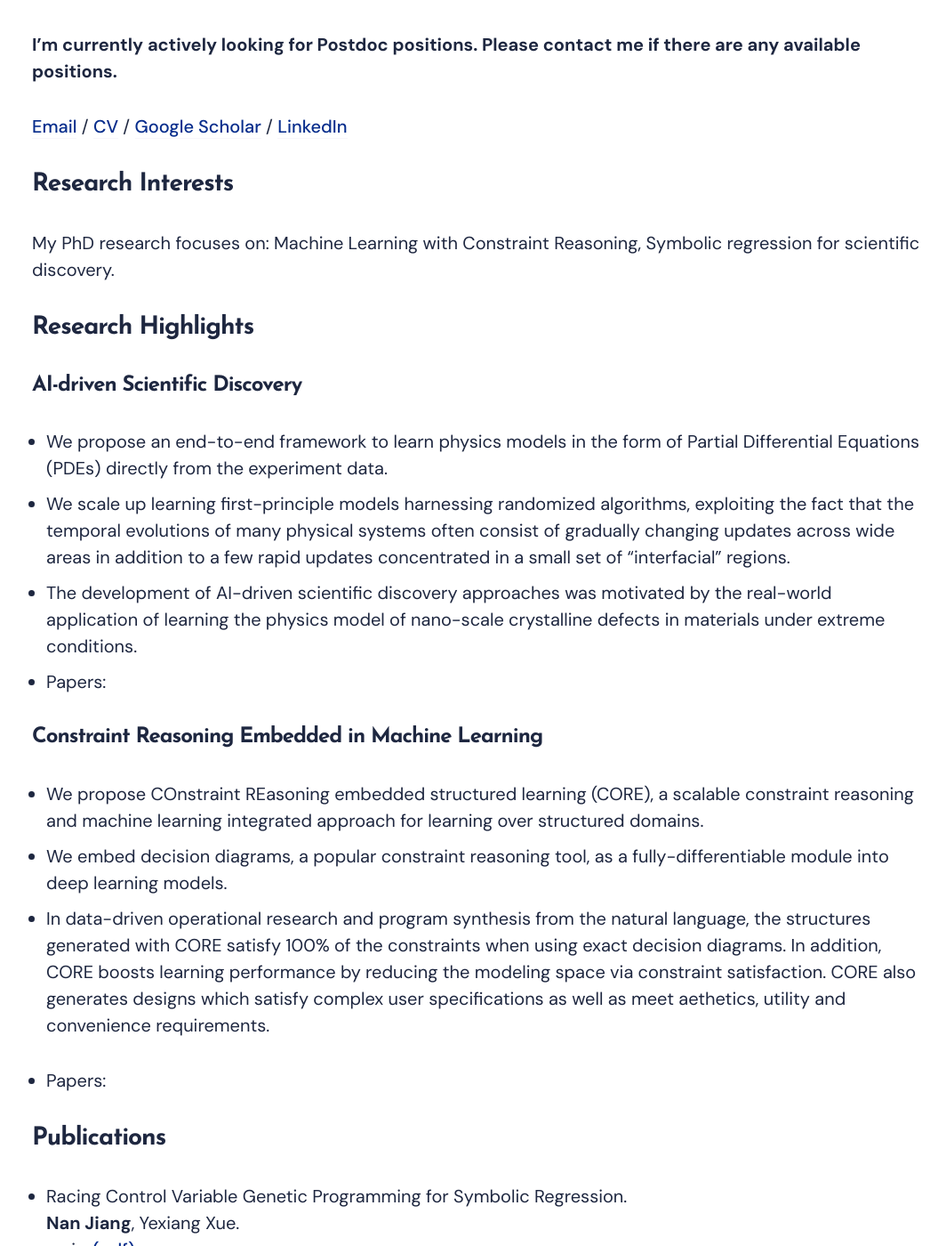
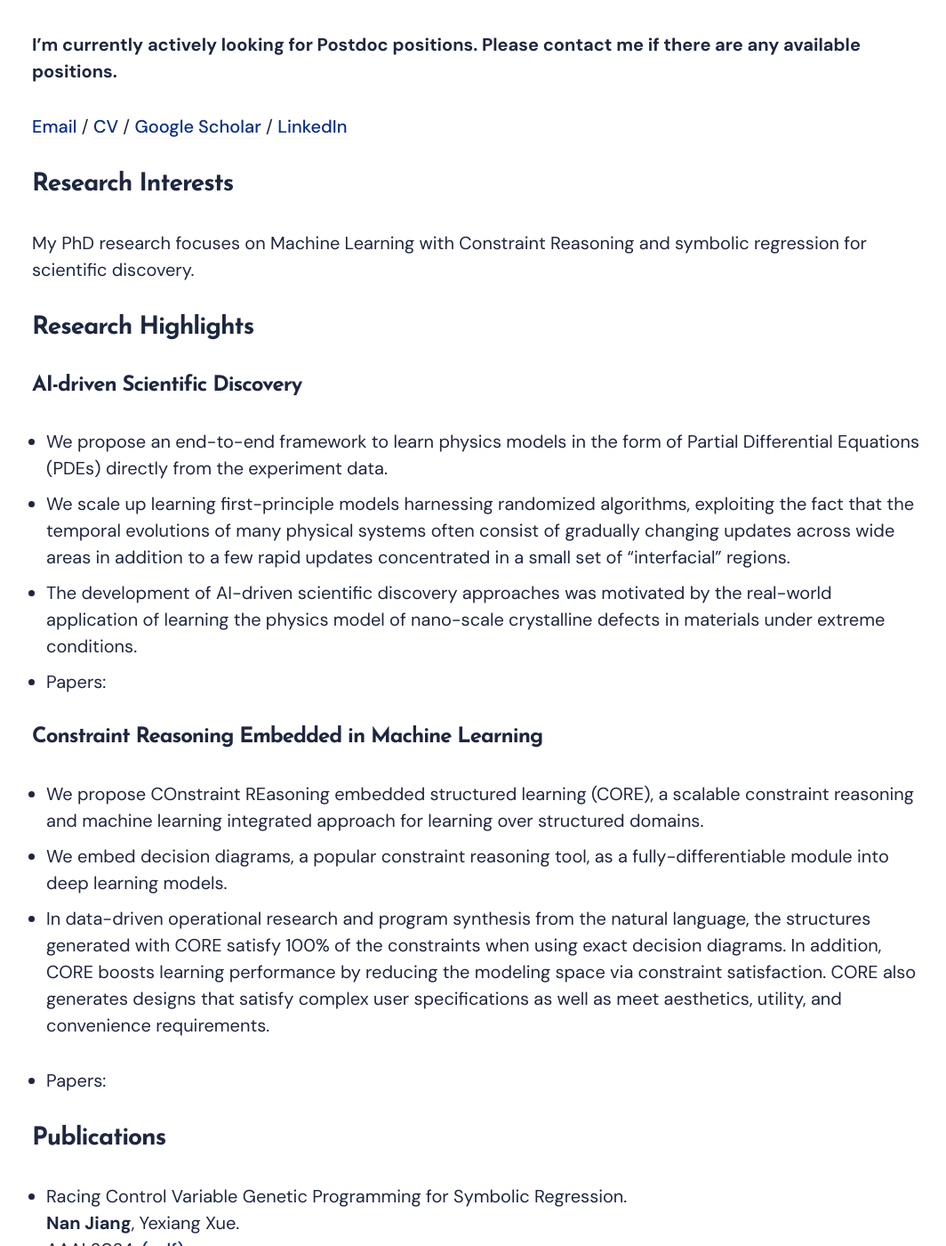
Before and after one commit to jiangnanhugo/jiangnanhugo.github.io, a Jekyll site: the page built from _pages/about.md, in a window 1280 px wide and 1400 px high, scrolled down 823 px. Shown: the whole window at 89% size, without its empty margins (104-1168 px from the left). Built offline with Jekyll 4.4.1, drawn with Linux system fonts in a browser that asks for light colours; nearby versions of some CDN libraries; some of the changed text lies outside the part shown.

Commit message:
Update about.md

```diff
--- a/_pages/about.md
+++ b/_pages/about.md
@@ -21,7 +21,7 @@ Please contact me if there are any available positions.**
 
 ## Research Interests
 
-My PhD research focuses on: Machine Learning with Constraint Reasoning, Symbolic regression for scientific discovery.
+My PhD research focuses on Machine Learning with Constraint Reasoning and symbolic regression for scientific discovery.
 
 
 ## Research Highlights
@@ -38,7 +38,7 @@ My PhD research focuses on: Machine Learning with Constraint Reasoning, Symbolic
 - We propose COnstraint REasoning embedded structured learning (CORE), a scalable constraint reasoning and machine learning integrated approach for learning over structured domains.
 - We embed decision diagrams, a popular constraint reasoning tool, as a fully-differentiable module into deep learning models.
 - In data-driven operational research and program synthesis from the natural language, the structures generated with CORE satisfy 100% of the constraints when using exact decision diagrams. In addition, CORE boosts learning performance by reducing the modeling space via constraint satisfaction.
-CORE also generates designs which satisfy complex user specifications as well as meet aethetics, utility and convenience requirements.
+CORE also generates designs that satisfy complex user specifications as well as meet aesthetics, utility, and convenience requirements.
 
 - Papers:
 
```
Also changed, not shown: other parts of _pages/about.md (+3 -3 lines).
